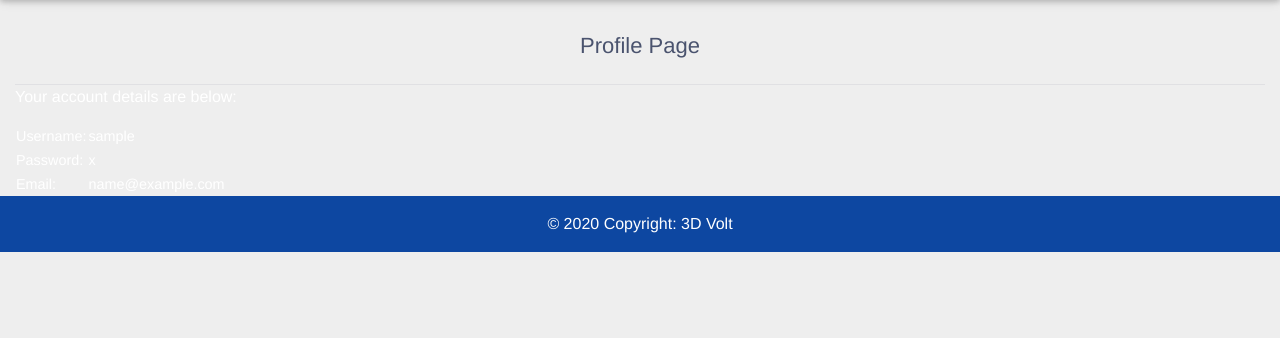
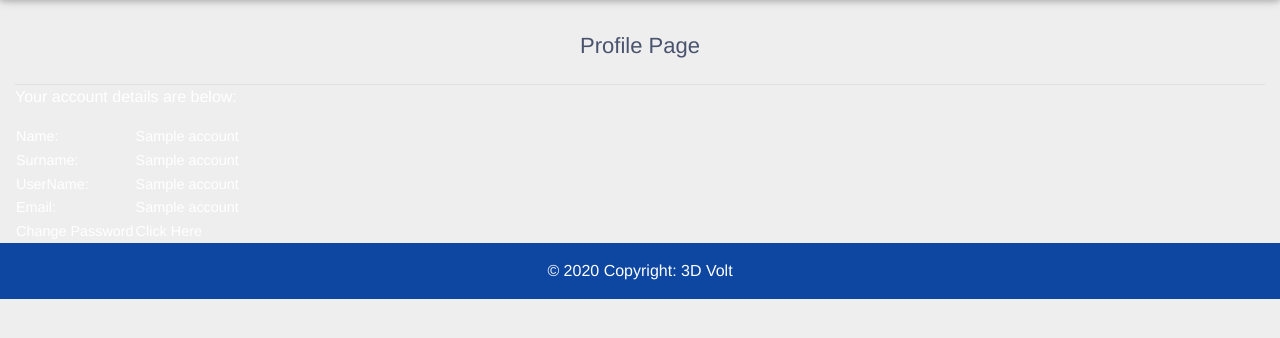
Before and after one commit to 3dvolt/expense-monitor, a Flask app: template templates/profile.html in a window 1280 px wide. Shown: the part 64-402 px from the top of the page. Run offline with Flask 2, Linux system fonts and the light colour scheme; the template is opened without the code that fills it: most values are stand-ins (such as "Sample title", 1, 10 or a date in 2020); parts of the project's set-up code (start-up, migrations or seed data) failed here and were passed over; some libraries are stand-ins or nearby versions.

Commit message:
profile display data

```diff
--- a/templates/profile.html
+++ b/templates/profile.html
@@ -63,16 +63,24 @@
     <p>Your account details are below:</p>
     <table>
         <tr>
-            <td>Username:</td>
-            <td>{{ account['username'] }}</td>
+            <td>Name:</td>
+            <td>{{ account[1] }}</td>
+        </tr>
+		<tr>
+            <td>Surname:</td>
+            <td>{{ account[2] }}</td>
         </tr>
         <tr>
-            <td>Password:</td>
-            <td>{{ account['password'] }}</td>
+            <td>UserName:</td>
+            <td>{{ account[3] }}</td>
         </tr>
         <tr>
             <td>Email:</td>
-            <td>{{ account['email'] }}</td>
+            <td>{{ account[4] }}</td>
+        </tr>
+		<tr>
+            <td>Change Password</td>
+            <td>Click Here</td>
         </tr>
     </table>
 </div>
```
